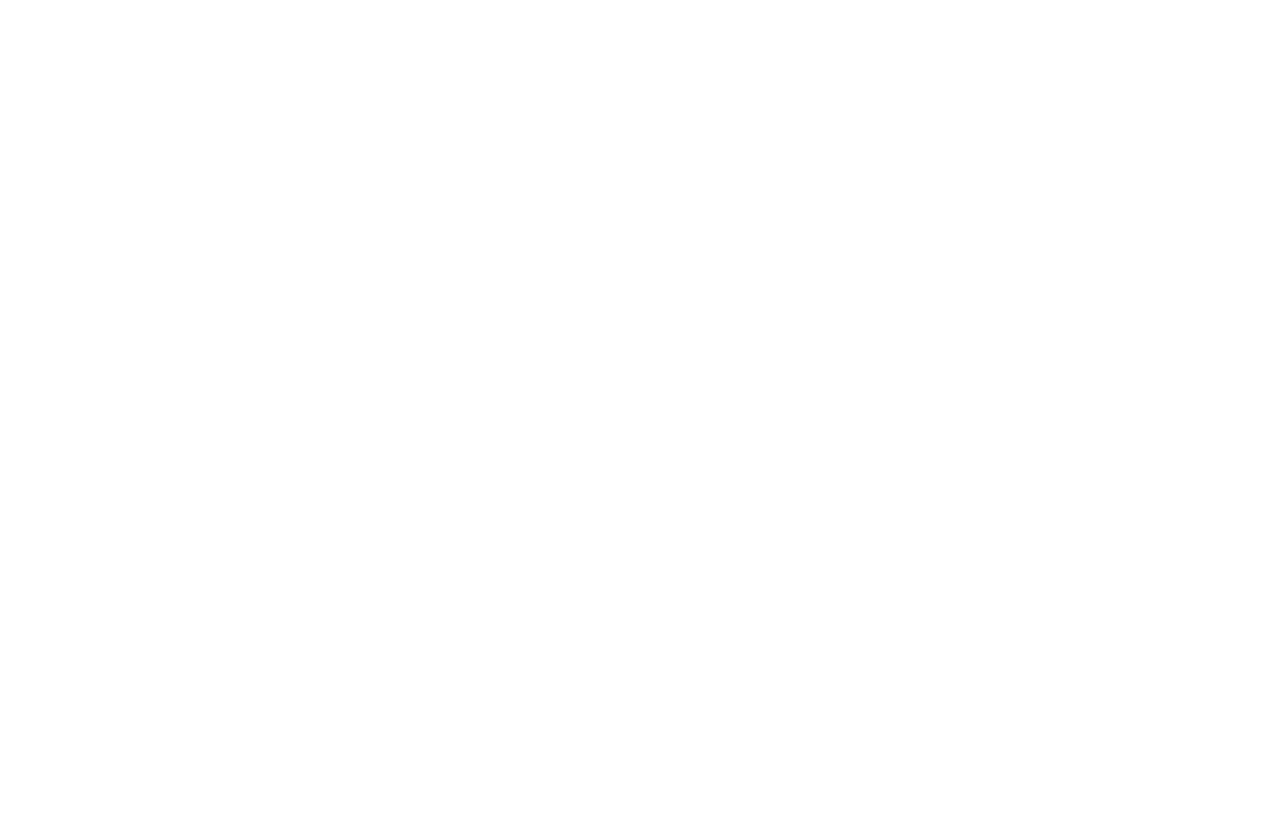
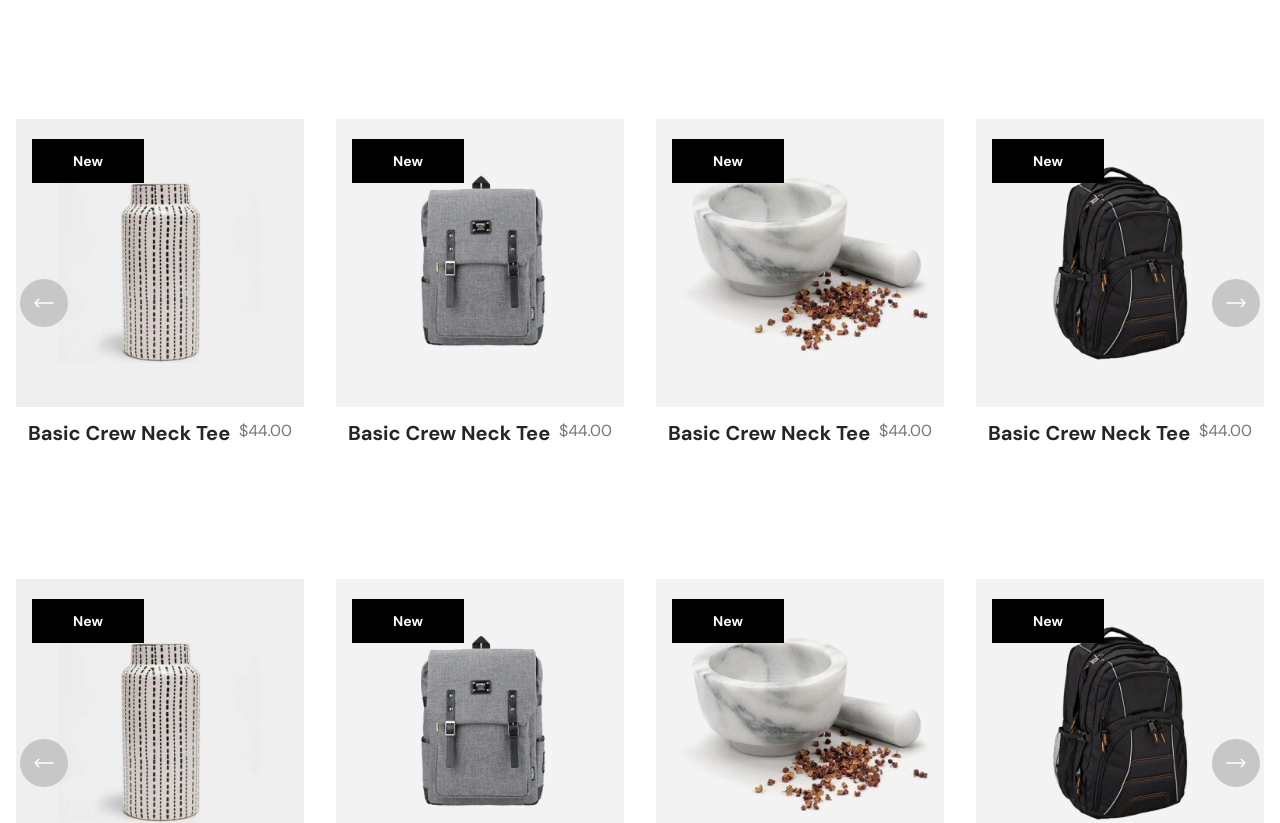
Before and after one commit to Afridul369/Ecommerce, a React (Vite) app: page / in a window 1280 px wide. Shown: the part 1920-2743 px from the top of the page. Before the commit the page ends 1861 px from the top, so only its background shows below. Built offline with nearby package versions, Linux system fonts and the light colour scheme.

Commit message:
Ads Part Added

```diff
--- /dev/null
+++ b/src/componants/NextArrow.jsx
@@ -0,0 +1,16 @@
+import React from 'react'
+import { HiArrowLongRight } from 'react-icons/hi2';
+
+const NextArrow = (props) => {
+    const { className,  onClick } = props;
+
+  return (
+    <div
+      className={`${className} text-2xl text-white bg-arrorbg inline-block rounded-full p-3 absolute z-10 top-40  right-5`}
+      onClick={onClick}
+    > <HiArrowLongRight /></div>
+  );
+}
+
+
+export default NextArrow
--- /dev/null
+++ b/src/componants/PrevArrow.jsx
@@ -0,0 +1,17 @@
+import React from 'react'
+import { HiArrowLongLeft } from 'react-icons/hi2';
+
+const PrevArrow = (props) => {
+
+    const { className,  onClick } = props;
+  return (
+    <div
+      className={`${className} text-2xl text-white bg-arrorbg inline-block rounded-full p-3 absolute z-10 top-40  left-5 `}
+      onClick={onClick}
+    > <HiArrowLongLeft /> </div>
+  );
+}
+
+
+
+export default PrevArrow
--- a/src/componants/Product.jsx
+++ b/src/componants/Product.jsx
@@ -6,9 +6,16 @@
 import Watch from '../assets/watch.png'
 import Clock from '../assets/clock.png'
 import Basket from '../assets/basket.png'
+import Bag1 from '../assets/bag1.png'
+import Bag2 from '../assets/bag2.png'
+import Puta from '../assets/puta.png'
+import Jar from '../assets/jar.png'
 import "slick-carousel/slick/slick.css";
 import Slider from "react-slick";
 import Container from './Container'
+import PrevArrow from './PrevArrow'
+import NextArrow from './NextArrow'
+import Text from './Text'
 
 const Product = () => {
 
@@ -18,11 +25,15 @@
     speed: 500,
     slidesToShow: 4,
     slidesToScroll: 1,
+    nextArrow: <NextArrow/>,
+    prevArrow: <PrevArrow/>
   };
 
   return (
     <>
+ <div className="mb-40">
  <Container>
+  <Text text={'New Arrivals'} as='p' className='text-hoverheadeingC text-[39px] font-bold font-dm mb-10'/>
  <Slider {...settings}>
     <Products imgSrc={Clock}
     text1={'Basic Crew Neck Tee'}
@@ -42,6 +53,53 @@
     />
     </Slider>
  </Container>
+ </div>
+
+ <div className="mb-28">
+ <Container>
+ <Slider {...settings}>
+    <Products imgSrc={Jar}
+    text1={'Basic Crew Neck Tee'}
+    text2={'$44.00'} text3={'New'} text4={'Add to Wish List'} text5={'Compare'} text6={'Add to Cart'}
+    />
+    <Products imgSrc={Bag1}
+    text1={'Basic Crew Neck Tee'}
+    text2={'$44.00'} text3={'New'} text4={'Add to Wish List'} text5={'Compare'} text6={'Add to Cart'}
+    />
+    <Products imgSrc={Puta}
+    text1={'Basic Crew Neck Tee'}
+    text2={'$44.00'} text3={'New'} text4={'Add to Wish List'} text5={'Compare'} text6={'Add to Cart'}
+    />
+    <Products imgSrc={Bag2}
+    text1={'Basic Crew Neck Tee'}
+    text2={'$44.00'} text3={'New'} text4={'Add to Wish List'} text5={'Compare'} text6={'Add to Cart'}
+    />
+    </Slider>
+ </Container>
+ </div>
+
+ <div className="mb-28">
+ <Container>
+ <Slider {...settings}>
+    <Products imgSrc={Jar}
+    text1={'Basic Crew Neck Tee'}
+    text2={'$44.00'} text3={'New'} text4={'Add to Wish List'} text5={'Compare'} text6={'Add to Cart'}
+    />
+    <Products imgSrc={Bag1}
+    text1={'Basic Crew Neck Tee'}
+    text2={'$44.00'} text3={'New'} text4={'Add to Wish List'} text5={'Compare'} text6={'Add to Cart'}
+    />
+    <Products imgSrc={Puta}
+    text1={'Basic Crew Neck Tee'}
+    text2={'$44.00'} text3={'New'} text4={'Add to Wish List'} text5={'Compare'} text6={'Add to Cart'}
+    />
+    <Products imgSrc={Bag2}
+    text1={'Basic Crew Neck Tee'}
+    text2={'$44.00'} text3={'New'} text4={'Add to Wish List'} text5={'Compare'} text6={'Add to Cart'}
+    />
+    </Slider>
+ </Container>
+ </div>
     </>
   )
 }
--- a/src/componants/Products.jsx
+++ b/src/componants/Products.jsx
@@ -9,35 +9,30 @@
 import Badge from './Badge'
 import Price from './Price'
 
-
-
 const Product = ({imgSrc,imgAlt,text1,text2,text3,text4,text5,text6}) => {
-
 
   return (
    <>
    <Container>
-
-
       <div>
-      <div className="relative w-full group">
+      <div className="relative w-full group px-4">
     <Image imgSrc={imgSrc} imgAlt={imgAlt} className={''}/>
-    <Badge text={text3}  className={'top-5 left-5 absolute'}/>
+    <Badge text={text3}  className={'top-5 left-8 absolute'}/>
     <Flex className={'justify-between px-3 pt-3 pb-5'}>
         <Text text={text1} as='p' className='text-hoverheadeingC font-bold text-xl font-dm'/>
         <Price textt={text2} className=' text-base font-dm text-headingC'/>
     </Flex>
-    <div className="py-6 px-6 bg-white w-full absolute bottom-14 left-0 invisible group-hover:visible">
+    <div className="py-6 px-6 bg-white w-full duration-300 absolute bottom-14 left-0 invisible group-hover:visible">
     <Flex className={'items-center justify-end gap-x-3 mb-4'}>
-            <Text text={text4} as={'p'} className='text-headingC text-base font-dm hover:font-bold hover:text-hoverheadeingC duration-200 '/>
+            <Text text={text4} as={'p'} className='text-headingC text-base font-dm hover:font-bold hover:text-hoverheadeingC duration-300 '/>
             <FaHeart />
         </Flex>
         <Flex className={'items-center justify-end gap-x-3 mb-4 '}>
-            <Text text={text5} as={'p'} className='text-headingC text-base font-dm hover:font-bold hover:text-hoverheadeingC duration-200 '/>
+            <Text text={text5} as={'p'} className='text-headingC text-base font-dm hover:font-bold hover:text-hoverheadeingC duration-300 '/>
             <FaArrowsRotate/>
         </Flex>
         <Flex className={'items-center justify-end gap-x-3'}>
-            <Text text={text6} as={'p'} className='text-headingC text-base font-dm hover:font-bold hover:text-hoverheadeingC duration-200 '/>
+            <Text text={text6} as={'p'} className='text-headingC text-base font-dm hover:font-bold hover:text-hoverheadeingC duration-300 '/>
             <FaShoppingCart />
         </Flex>
 
--- a/src/componants/pages/Home.jsx
+++ b/src/componants/pages/Home.jsx
@@ -4,9 +4,7 @@
 import Banner from "../Banner";
 import Promo from "../Promo";
 import Product from "../Product";
-import Product02 from "../Product02";
 import Ads from "../Ads";
-import Product03 from "../Product03";
 import Footer from "../Footer";
 
 const Home = () => {
@@ -17,6 +15,8 @@
       <Banner/>
       <Promo/>
      <Product />
+     <Ads/>
+
 
      {/* <Ads/>
      <Product03/>
--- a/tailwind.config.js
+++ b/tailwind.config.js
@@ -17,6 +17,7 @@
         headingC: '#767676',
         hoverheadeingC: '#262626',
         categorybg: '#F5F5F3',
+        arrorbg: '#c7c7c7',
       },
     },
   },
```
